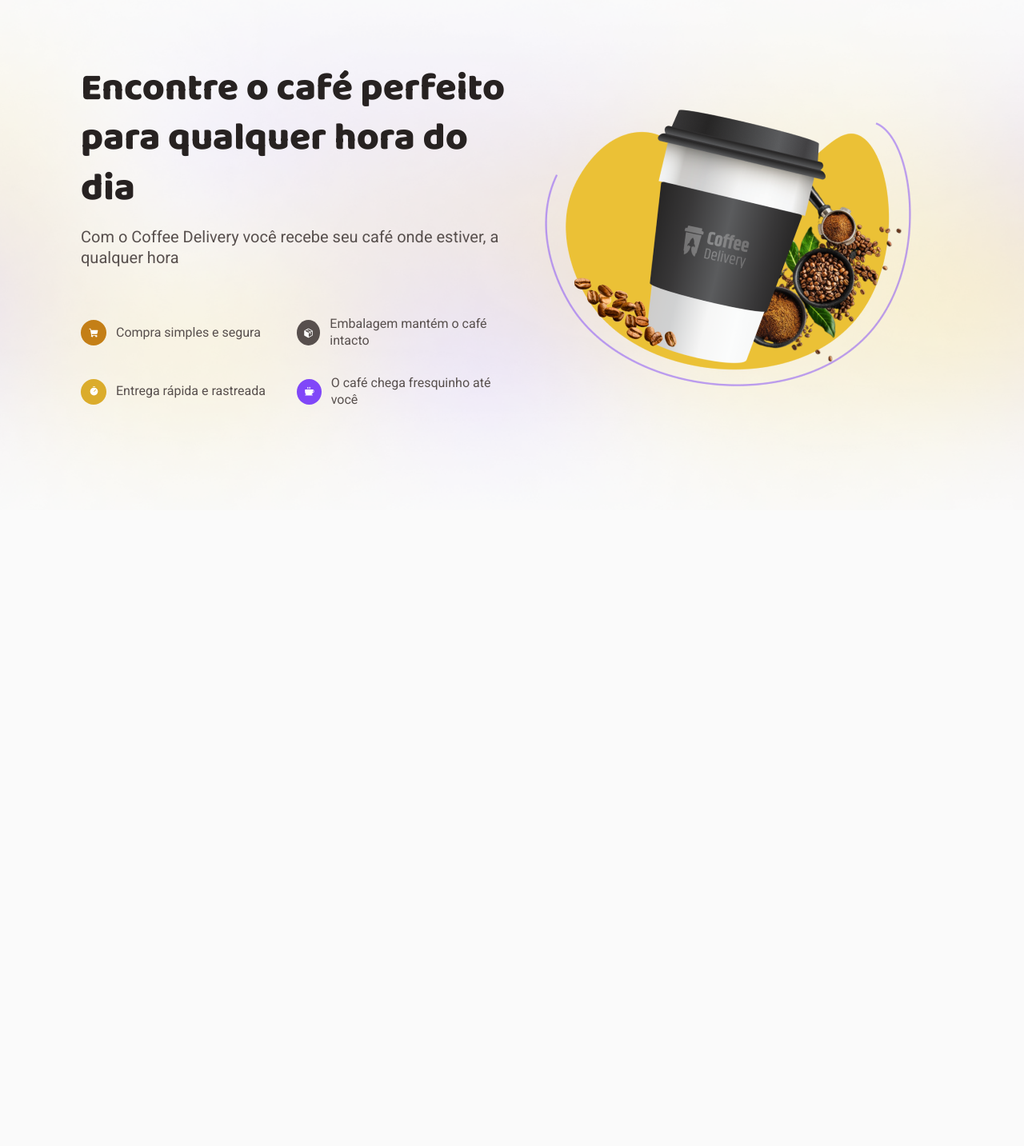
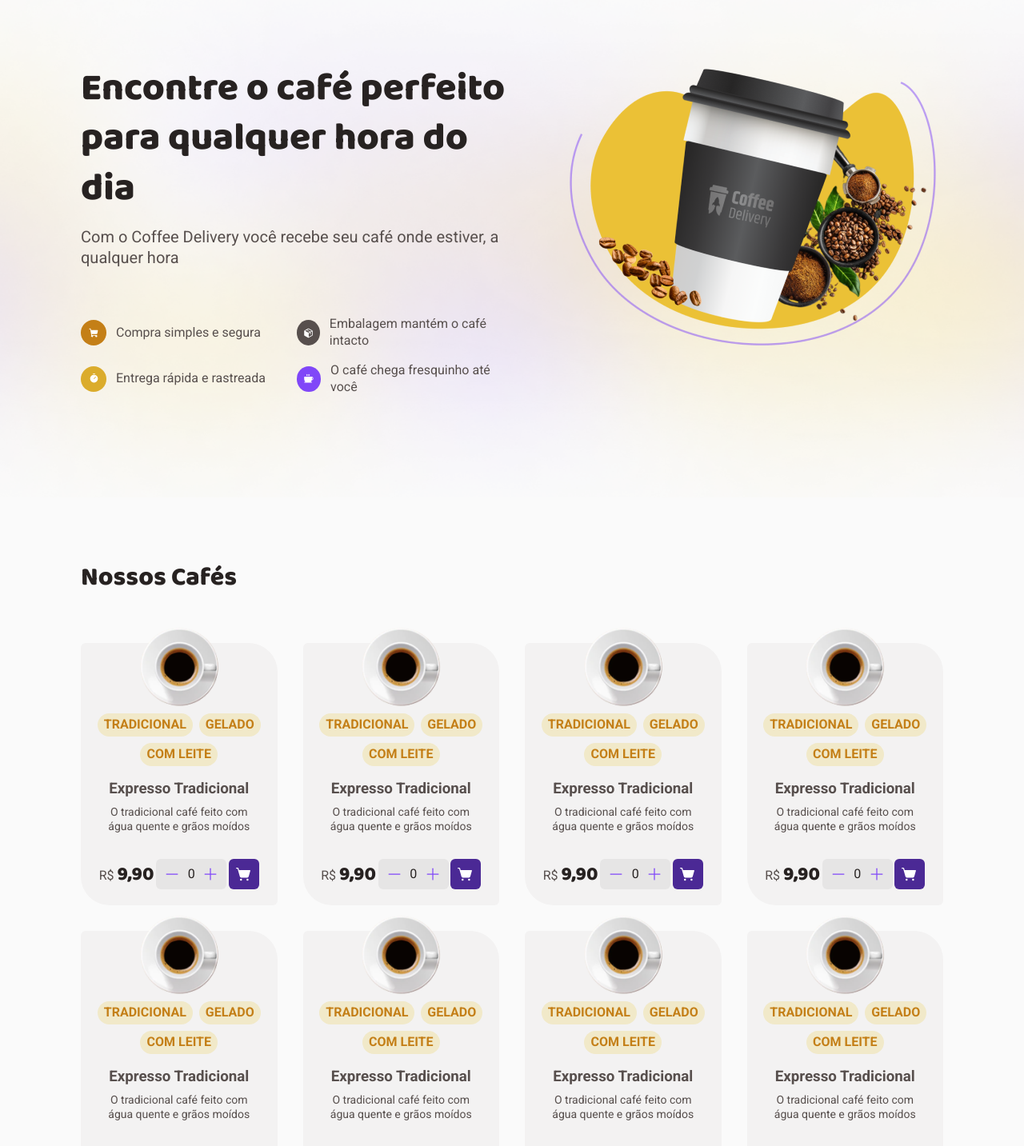
Before and after one commit to lemartins07/ignite-desafio-coffee-delivery, a React (Vite) app: page / in a window 1280 px wide. Shown: the part 120-1553 px from the top of the page at 80% size. Before the commit the page ends 800 px from the top, so only its background shows below. Built offline with nearby package versions, Linux system fonts and the light colour scheme.

Commit message:
Product List

```diff
--- a/src/components/Header/styles.ts
+++ b/src/components/Header/styles.ts
@@ -3,7 +3,7 @@ import styled from 'styled-components'
 export const HeaderContainer = styled.header`
   height: 104px;
   width: 100%;
-  padding: 2rem;
+  padding: 2rem 0;
 
   nav {
     display: flex;
--- /dev/null
+++ b/src/components/ProductItem/index.tsx
@@ -0,0 +1,38 @@
+import { Minus, Plus, ShoppingCartSimple } from 'phosphor-react'
+
+import expresso from '../../assets/expresso.png'
+import { ProductListItem } from './styles'
+
+export function ProductItem() {
+  return (
+    <ProductListItem>
+      <img src={expresso} alt="Expresso" />
+      <div className="tagContainer">
+        <span className="tag">Tradicional</span>
+        <span className="tag">Gelado</span>
+        <span className="tag">Com leite</span>
+      </div>
+      <h3 className="productTitle">Expresso Tradicional</h3>
+      <p className="productDescription">
+        O tradicional café feito com água quente e grãos moídos
+      </p>
+      <div className="controlPainel">
+        <span className="price">
+          R$ <strong className="title-m">9,90</strong>
+        </span>
+        <div className="quantityControl">
+          <button className="removeQuantity">
+            <Minus size={20} />
+          </button>
+          <span>0</span>
+          <button className="addQuantity">
+            <Plus size={20} />
+          </button>
+        </div>
+        <button className="addToCart">
+          <ShoppingCartSimple size={20} weight="fill" />
+        </button>
+      </div>
+    </ProductListItem>
+  )
+}
--- /dev/null
+++ b/src/components/ProductItem/styles.ts
@@ -0,0 +1,97 @@
+import styled from 'styled-components'
+
+export const ProductListItem = styled.div`
+  background: ${(props) => props.theme['gray-200']};
+  max-width: 256px;
+  min-height: 310px;
+  display: flex;
+  flex-direction: column;
+  align-items: center;
+  padding: 1.25rem;
+  border-radius: 6px 36px;
+  /* position: relative; */
+
+  img {
+    margin-bottom: 0.5rem;
+    /* position: absolute; */
+    margin-top: -2.5rem;
+  }
+
+  .tagContainer {
+    display: flex;
+    align-items: center;
+    justify-content: center;
+    gap: 0.5rem;
+    flex-wrap: wrap;
+    margin-bottom: 1rem;
+  }
+
+  .tag {
+    padding: 4px 8px;
+    background-color: ${(props) => props.theme['yellow-100']};
+    color: ${(props) => props.theme['yellow-700']};
+    font-weight: bold;
+    text-transform: uppercase;
+    border-radius: 100px;
+  }
+
+  .productTitle {
+    margin-bottom: 0.5rem;
+  }
+
+  .productDescription {
+    text-align: center;
+    font-size: ${(props) => props.theme['font-text-s']};
+    margin-bottom: 2rem;
+  }
+
+  .controlPainel {
+    display: flex;
+    align-items: center;
+    justify-content: space-evenly;
+    width: 100%;
+  }
+
+  .quantityControl {
+    height: 38px;
+    display: flex;
+    background-color: ${(props) => props.theme['gray-400']};
+    align-items: center;
+    justify-content: space-between;
+    padding: 0.5rem;
+    border-radius: 6px;
+
+    button {
+      width: 24px;
+      border: none;
+      display: flex;
+      align-items: center;
+      justify-content: center;
+      background-color: ${(props) => props.theme['gray-400']};
+      color: ${(props) => props.theme['purple-500']};
+      font-weight: bold;
+    }
+
+    span {
+      width: 24px;
+      text-align: center;
+      font-size: ${(props) => props.theme['font-text-m']};
+      color: ${(props) => props.theme['gray-900']};
+    }
+  }
+
+  .addToCart {
+    width: 38px;
+    height: 38px;
+    display: flex;
+    align-items: center;
+    justify-content: center;
+    border-radius: 6px;
+    border: none;
+
+    background-color: ${(props) => props.theme['purple-700']};
+    svg {
+      color: #fff;
+    }
+  }
+`
--- /dev/null
+++ b/src/components/ProductList/index.tsx
@@ -0,0 +1,20 @@
+import { ProductItem } from '../ProductItem'
+import { ProductContainer, ProductGrid } from './styles'
+
+export function ProductList() {
+  return (
+    <ProductContainer className="container">
+      <h2 className="title-l">Nossos Cafés</h2>
+      <ProductGrid>
+        <ProductItem />
+        <ProductItem />
+        <ProductItem />
+        <ProductItem />
+        <ProductItem />
+        <ProductItem />
+        <ProductItem />
+        <ProductItem />
+      </ProductGrid>
+    </ProductContainer>
+  )
+}
--- /dev/null
+++ b/src/components/ProductList/styles.ts
@@ -0,0 +1,16 @@
+import styled from 'styled-components'
+
+export const ProductContainer = styled.section`
+  padding-top: 5rem;
+  padding-bottom: 10rem;
+
+  h2 {
+    margin-bottom: 3.75rem;
+  }
+`
+
+export const ProductGrid = styled.section`
+  display: grid;
+  grid-template-columns: repeat(auto-fit, minmax(240px, 1fr));
+  gap: 2rem;
+`
--- a/src/pages/Home/index.tsx
+++ b/src/pages/Home/index.tsx
@@ -1,11 +1,13 @@
-import { HeroData, HeroImage, HomeContainer } from './styles'
+import { HeroData, HeroImage, HomeContainer, HeroContainer } from './styles'
 import Hero from '../../assets/hero.png'
 import { Coffee, Package, ShoppingCart, Timer } from 'phosphor-react'
+import { ProductList } from '../../components/ProductList'
 
 export function Home() {
   return (
+    <>
       <HomeContainer>
-      <div className="container">
+        <HeroContainer className="container">
           <HeroData>
             <h1 className="title-xl">
               Encontre o café perfeito <br />
@@ -13,8 +15,8 @@ export function Home() {
             </h1>
 
             <span className="text-l">
-            Com o Coffee Delivery você recebe seu café onde estiver, a qualquer
-            hora
+              Com o Coffee Delivery você recebe seu café onde estiver, a
+              qualquer hora
             </span>
 
             <ul>
@@ -47,7 +49,9 @@ export function Home() {
           <HeroImage>
             <img src={Hero} alt="Café" />
           </HeroImage>
-      </div>
+        </HeroContainer>
       </HomeContainer>
+      <ProductList></ProductList>
+    </>
   )
 }
--- a/src/pages/Home/styles.ts
+++ b/src/pages/Home/styles.ts
@@ -5,21 +5,22 @@ export const HomeContainer = styled.main`
   background: url(${backgroundImg}) no-repeat center;
   background-size: cover;
   width: 100%;
+`
 
-  & > div {
-    display: grid;
-    grid-template-columns: minmax(540px, 1fr) 1fr;
-    /* grid-template-columns: repeat(auto-fit, ); */
-    align-items: center;
-    justify-content: center;
-    width: 100%;
+export const HeroContainer = styled.section`
+  display: flex;
+  align-items: start;
+  justify-content: space-between;
+  width: 100%;
 
-    padding: 6rem 1rem;
-  }
+  padding-top: 6rem;
+  padding-bottom: 6rem;
 
   @media (max-width: 900px) {
-    & > div {
-      grid-template-columns: 1fr;
+    & {
+      flex-direction: column;
+      justify-content: center;
+      align-items: center;
     }
   }
 `
@@ -27,6 +28,7 @@ export const HomeContainer = styled.main`
 export const HeroData = styled.div`
   max-width: 588px;
   width: 100%;
+  flex-basis: 1;
 
   h1 {
     margin-bottom: 1rem;
@@ -40,7 +42,7 @@ export const HeroData = styled.div`
   ul {
     display: grid;
     grid-template-columns: 1fr 1fr;
-    row-gap: 2rem;
+    row-gap: 1rem;
     list-style: none;
     margin-bottom: 2rem;
 
@@ -84,9 +86,16 @@ export const HeroImage = styled.div`
   width: 100%;
   display: flex;
   align-items: center;
-  justify-content: center;
+  justify-content: flex-end;
+
   img {
     max-width: 100%;
     display: block;
   }
+
+  @media (max-width: 900px) {
+    & {
+      justify-content: center;
+    }
+  }
 `
--- a/src/styles/global.ts
+++ b/src/styles/global.ts
@@ -36,6 +36,8 @@ export const GlobalStyle = createGlobalStyle`
     max-width: 69.375rem;
     margin-left: auto;
     margin-right: auto;
+    padding-left: 1rem;
+    padding-right: 1rem;
   }
 
   .title-xl, .title-l, .title-m {
```
Also changed, not shown: src/assets/expresso.png (added), 1 other file (tests, documents, lock files or other folders). Lines whose indentation alone changed are shown as unchanged.
